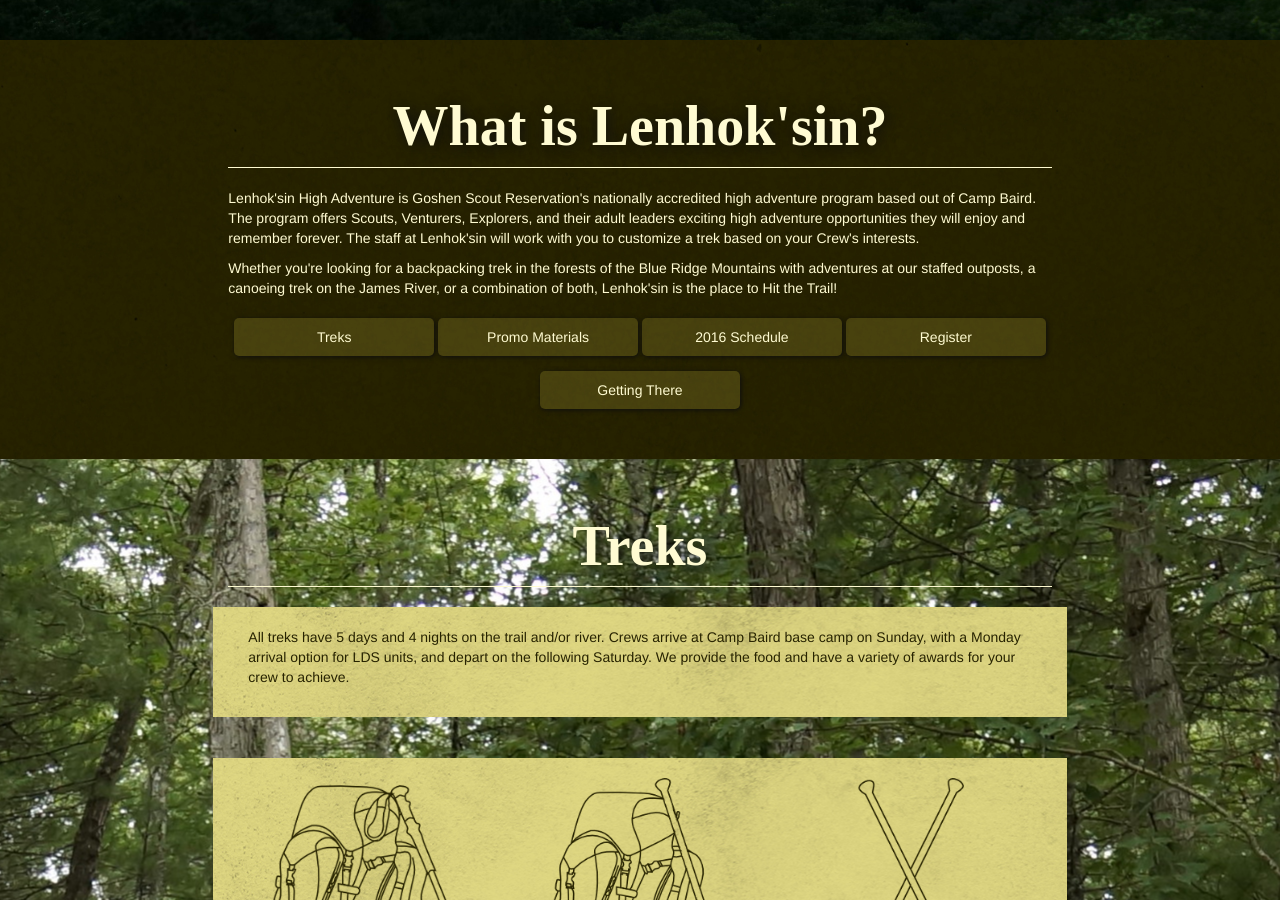
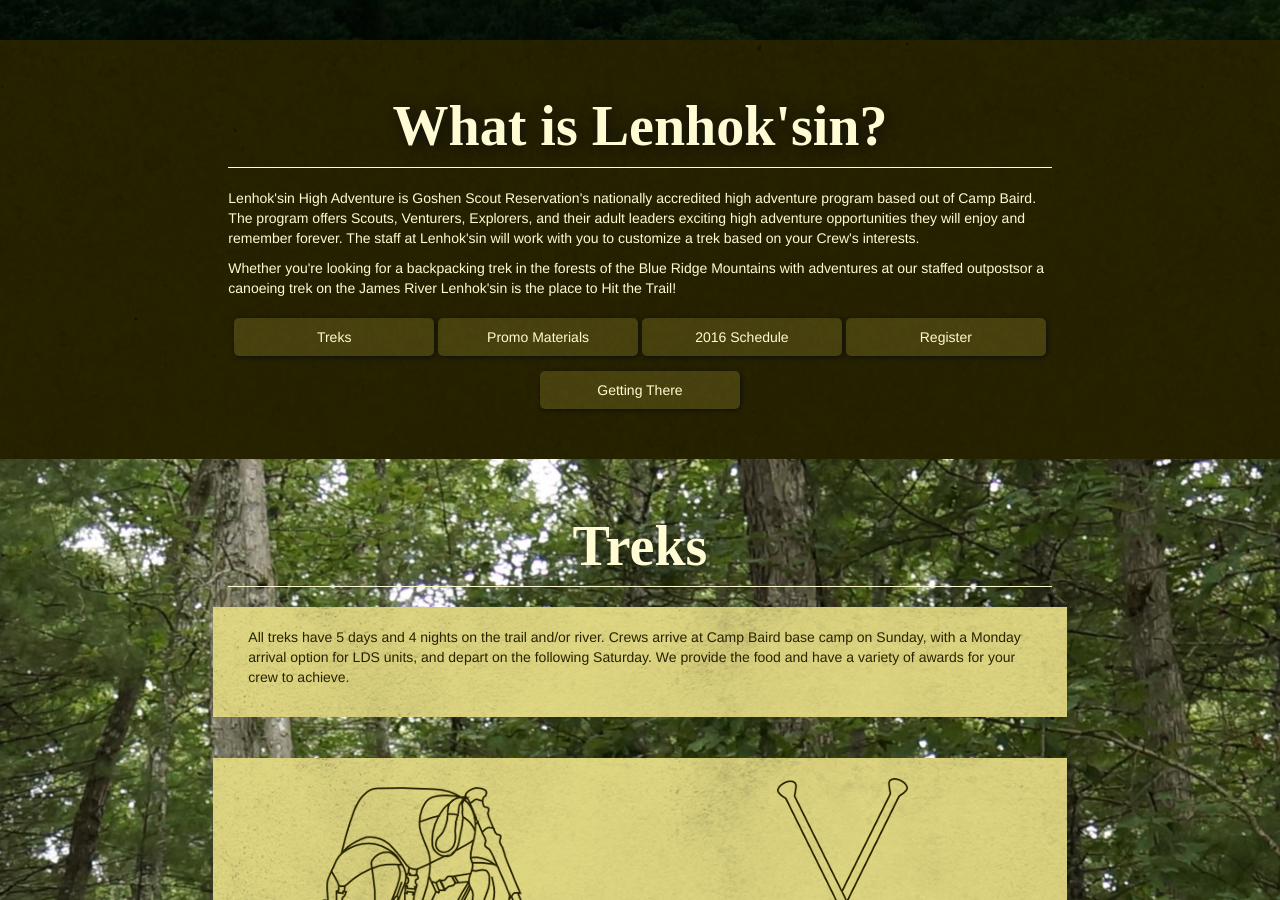
Before and after one commit to GoshenScoutReservation/LenhoksinWebsite, a Jekyll site: the page built from index.html, in a window 1280 px wide and 900 px high, scrolled down 860 px. Built offline with Jekyll 4.4.1, drawn with Linux system fonts in a browser that asks for light colours; nearby versions of some CDN libraries; some web fonts are replaced; some of the changed text lies outside the part shown.

Commit message:
Updated Homepage
2017 updates
Cloudcannon-friendly

```diff
--- a/index.html
+++ b/index.html
@@ -69,12 +69,12 @@
     <div class="row lizard">
       <div class="col-md-8 col-md-offset-2" id="about">
         <h1>What is Lenhok'sin?</h1>
-        <p>Lenhok'sin High Adventure is Goshen Scout Reservation's nationally accredited high adventure program based out of
+        <p class="editable">Lenhok'sin High Adventure is Goshen Scout Reservation's nationally accredited high adventure program based out of
           Camp Baird. The program offers Scouts, Venturers, Explorers, and their adult leaders exciting high adventure opportunities
           they will enjoy and remember forever. The staff at Lenhok'sin will work with you to customize a trek based on your
           Crew's interests.</p>
-        <p>Whether you're looking for a backpacking trek in the forests of the Blue Ridge Mountains with adventures at our staffed
-          outposts, a canoeing trek on the James River, or a combination of both, Lenhok'sin is the place to Hit the Trail!</p>
+        <p class="editable">Whether you're looking for a backpacking trek in the forests of the Blue Ridge Mountains with adventures at our staffed
+          outpostsor  a canoeing trek on the James River Lenhok'sin is the place to Hit the Trail!</p>
         <p style="text-align: center; margin-top: 20px;"><a class="ghastly-button" href="#treks">Treks</a> <a class="ghastly-button" href="#promo">Promo Materials</a>
           <a
           class="ghastly-button" href="#schedule">2016 Schedule</a> <a class="ghastly-button" href="#register">Register</a> <a class="ghastly-button" href="#directions">Getting There</a></p>
@@ -88,28 +88,23 @@
         <h1>Treks</h1>
         <div class="row toad" style="margin-bottom: 5%;">
           <div class="col-xs-12">
-            <p>All treks have 5 days and 4 nights on the trail and/or river. Crews arrive at Camp Baird base camp on Sunday,
+            <p class="editable">All treks have 5 days and 4 nights on the trail and/or river. Crews arrive at Camp Baird base camp on Sunday,
               with a Monday arrival option for LDS units, and depart on the following Saturday. We provide the food and have
               a variety of awards for your crew to achieve.</p>
           </div>
         </div>
         <div class="row toad" style="margin-bottom: 5%; text-align: center;">
-          <div class="col-md-4">
+          <div class="col-md-6">
             <img class="img-responsive" src="/images/LTtrek.png" />
-            <h2>Lenhok'sin Trail Trek</h2>
-            <p style="text-align: left;">Our standard trek choice, Lenhok'sin Trail are week-long backpacking treks that take you across the Goshen wilderness
+            <h2 class="editable">Lenhok'sin Trail Trek</h2>
+            <p style="text-align: left;" class="editable">Our standard trek choice, Lenhok'sin Trail are week-long backpacking treks that take you across the Goshen wilderness
               to amazing views and awesome activities at our staffed outposts. We will work with your crew to design an itinerary
               that fits the interests and abilities of your crew.</p>
           </div>
-          <div class="col-md-4">
-            <img class="img-responsive" src="/images/TRCtrek.png" />
-            <h2>Trail &amp; River Combination Trek</h2>
-            <p style="text-align: left;">Enjoy the best parts of the James River and some of Lenhok'sin's highlights. Choose anywhere from 1 to 3 self-guided days on the river while also choosing from among the peaks and outposts of Lenhok'sin Trail.</p>
-          </div>
-          <div class="col-md-4">
+          <div class="col-md-6">
             <img class="img-responsive" src="/images/JRtrek.png" />
-            <h2>James River Canoe Trek</h2>
-            <p style="text-align: left;">Take in one of Virginia's most scenic rivers on this self-guided trip. Paddle 61 miles of the historic Upper James River while you experience Class I and II rapids and the infamous Balcony Falls.</p>
+            <h2 class="editable">James River Canoe Trek</h2>
+            <p style="text-align: left;" class="editable">Take in one of Virginia's most scenic rivers on this self-guided trip. Paddle 61 miles of the historic Upper James River while you experience Class I and II rapids and the infamous Balcony Falls.</p>
           </div>
         </div>
         <div class="row toad">
@@ -124,7 +119,7 @@
   <div class="container-fluid">
     <div class="row lizard">
       <div class="col-md-8 col-md-offset-2" id="promo" style="text-align: center;">
-        <h1>Share Us With Others!</h1>
+        <h1 class="editable">Share Us With Others!</h1>
         <div class="row">
           <div class="col-md-8 col-md-offset-2">
             <div class="embed-responsive embed-responsive-16by9">
@@ -132,10 +127,10 @@
             </div>
             <div class="row" style="margin-top: 5%;">
               <div class="col-xs-12">
-                <img class="img-responsive" src="/images/LHA_BrochureCover.png" style="max-width: 15%; margin-bottom: 2%;" />
-                <p>Take a copy of our brochure to show your unit or another!</a>
+                <img class="img-responsive editable" src="/images/LHA_BrochureCover.png" style="max-width: 15%; margin-bottom: 2%;" />
+                <p class="editable">Take a copy of our brochure to show your unit or another!</a>
                 </p>
-                <p><a class="ghastly-button" target="_blank" href="http://www.ncacbsa.org/wp-content/uploads/2016/02/LHA-Brochure.pdf">Brochure [PDF]</a></p>
+                <p class="editable"><a class="ghastly-button" target="_blank" href="http://www.ncacbsa.org/wp-content/uploads/2016/02/LHA-Brochure.pdf">Brochure [PDF]</a></p>
               </div>
             </div>
           </div>
@@ -147,9 +142,9 @@
   <div class="container-fluid">
     <div class="row peacock" style="background-image: url('/images/DSC0253_1.jpg');">
       <div class="col-md-8 col-md-offset-2" id="schedule">
-        <h1>2016 Schedule &amp; Availability</h1>
+        <h1 class="editable">2017 Schedule &amp; Availability</h1>
         <div class="toad">
-          <table class="table cabbage">
+          <table class="table cabbage editable">
             <thead>
               <tr>
                 <td>Week 1</td>
@@ -161,25 +156,25 @@
             </thead>
             <tbody>
               <tr>
-                <td>6/26-7/2
-                  <br/> Closed to new units
-                </td>
-                <td>7/3-7/9
+                <td>6/18-6/24
                   <br/> Open
                 </td>
-                <td>7/10-7/16
+                <td>6/25-7/1
                   <br/> Open
                 </td>
-                <td>7/17-7/23
+                <td>7/2-7/8
                   <br/> Open
                 </td>
-                <td>7/24-7-30
+                <td>7/9-7/15
+                  <br/> Open
+                </td>
+                <td>7/16-7/22
                   <br/> Open
                 </td>
               </tr>
             </tbody>
           </table>
-          <p>Availability indicates if new units are able to register for a specific week of camp. If your unit has already
+          <p class="editable">Availability indicates if new units are able to register for a specific week of camp. If your unit has already
             reserved a week at camp then your Goshen coordinator will be able to add campers as space allows.
           </p>
         </div>
@@ -190,11 +185,11 @@
   <div class="container-fluid">
     <div class="row lizard">
       <div class="col-md-8 col-md-offset-2" id="register" style="text-align: center;">
-        <h1>Register</h1>
-        <h3><a class="ghastly-button" target="_blank" href="https://scoutingevent.com/?2016Lenhoksin">Register Now!</a></h3>
+        <h1 class="editable">Register</h1>
+        <h3><a class="ghastly-button editable" target="_blank" href="https://scoutingevent.com/082-2017Lenhoksin">Register Now!</a></h3>
 
-        <h2>2016 Camp Costs &amp; Fee Deadlines</h2>
-        <table class="table neg-leek">
+        <h2 class="editable">2017 Camp Costs &amp; Fee Deadlines</h2>
+        <table class="table neg-leek editable">
           <thead>
             <tr>
               <td>Payment</td>
@@ -205,32 +200,33 @@
           <tbody>
             <tr>
               <td>Early Bird</td>
-              <td>April 15</td>
+              <td>April 14</td>
               <td>Youth: $360
-                <br/>Adult: $225</td>
+                <br/>Adult: $225*</td>
             </tr>
             <tr>
               <td>Regular</td>
-              <td>May 20</td>
+              <td>May 19</td>
               <td>Youth: $400
-                <br/>Adult: $265</td>
+                <br/>Adult: $265*</td>
             </tr>
             <tr>
               <td>At Camp</td>
-              <td>After May 20</td>
+              <td>After May 19</td>
               <td>Youth: $440
-                <br/>Adult: $305</td>
+                <br/>Adult: $305*</td>
             </tr>
           </tbody>
         </table>
-        <p><b>Early Bird Special!</b> All who pay in full by the Early Bird Deadline will be eligible for the 2016 Goshen hat!
+        <p class="editable">*All units will receive <b>two free adult leaders</b> per unit!</p>
+        <p class="editable"><b>Early Bird Special!</b> All who pay in full by the Early Bird Deadline will be eligible for the 2016 Goshen hat!
         </p>
-        <h2>Camperships</h2>
-        <p>Camperships are available for the 2016 Summer Season! For more information, click the link below.</p>
-        <h2>Questions?</h2>
-        <p>For more information about registration, including some tips and tricks for the registration process and information
+        <h2 class="editable">Camperships</h2>
+        <p class="editable">Camperships are available for the 2017 Summer Season! For more information, click the link below.</p>
+        <h2 class="editable">Questions?</h2>
+        <p class="editable">For more information about registration, including some tips and tricks for the registration process and information
           about camperships, please visit the:</p>
-        <p><a class="ghastly-button" target="_blank" href="http://www.ncacbsa.org/outdoors/goshen-camps/register/">Goshen Registration page</a></p>
+        <p><a class="ghastly-button editable" target="_blank" href="http://www.ncacbsa.org/outdoors/goshen-camps/register/">Goshen Registration page</a></p>
       </div>
     </div>
   </div>
@@ -238,36 +234,36 @@
   <div class="container-fluid">
     <div class="row peacock" style="background-image: url('/images/DSC0264_1.jpg');">
       <div class="col-md-8 col-md-offset-2" id="directions" style="text-align: center;">
-        <h1>How Do We Get There?</h1>
+        <h1 class="editable">How Do We Get There?</h1>
         <div class="row toad">
           <div class="col-md-6">
             <img class="img-responsive" src="/images/Bus.png" style="max-width: 33%;" />
-            <h2>Goshen Bus</h2>
-            <p>Units may take advantage of the Goshen bus system chartered by our local council. All tickets are round trip
+            <h2 class="editable">Goshen Bus</h2>
+            <p class="editable">Units may take advantage of the Goshen bus system chartered by our local council. All tickets are round trip
               and may be purchased through your designated unit registrar. Units are expected to provide at least one adult
               to ride on the bus with their campers. Buses depart and return to the Fairfax Government Center, but other
               locations may be available.</p>
-            <table class="table leek">
+            <table class="table leek editable">
               <thead>
 				<tr>
 					<td>Fee</td>
-					<td>Amount</td>
+					<td>2017 Amount</td>
 				</tr>
               </thead>
               <tbody>
 				<tr>
 					<td>Bus Fee (All tickets are round trip)</td>
-					<td>$45</td>
+					<td>$50</td>
 				</tr>
               </tbody>
             </table>
-            <p>For more information, please see the:</p>
-            <p><a class="gengar-button" target="_blank" href="http://www.ncacbsa.org/outdoors/goshen-camps/prepare-for-camp/#transportation">Goshen Transportation Info</a></p>
+            <p class="editable">For more information, please see the:</p>
+            <p><a class="gengar-button editable" target="_blank" href="http://www.ncacbsa.org/outdoors/goshen-camps/prepare-for-camp/#transportation">Goshen Transportation Info</a></p>
           </div>
           <div class="col-md-6">
             <img class="img-responsive" src="/images/Driving.png" style="max-width: 33%;" />
-            <h2>Driving</h2>
-			<p>We do recommend driving as opposed to taking the Goshen chartered bus, especially for those that are going on the James River Trek, the Trail & River Combination Trek, or are planning on participating in the Caving outpost as part of the Lenhok’sin Trail Trek or the Trail & River Combination Trek.</p>
+            <h2 class="editable">Driving</h2>
+			<p class="editable">We do recommend driving as opposed to taking the Goshen chartered bus, especially for those that are going on the James River Trek, the Trail & River Combination Trek, or are planning on participating in the Caving outpost as part of the Lenhok’sin Trail Trek or the Trail & River Combination Trek.</p>
             <google-map address="340 Millard Burke Memorial Highway, Goshen, VA 24439" key="AIzaSyBn_UEIKjYsaa0nBSDBh2lOSAJ-W_pC1e8"
             zoom="9" type="terrain" info="<h4>Camp Baird (Base Camp)</h4><p>340 Millard Burke Memorial Highway<br/>Goshen, VA 24439</p><p>GPS: 37.989405, -79.435246</p>"
             style="height: 400px; width: 100%; margin-bottom: 5%;"></google-map>
```
